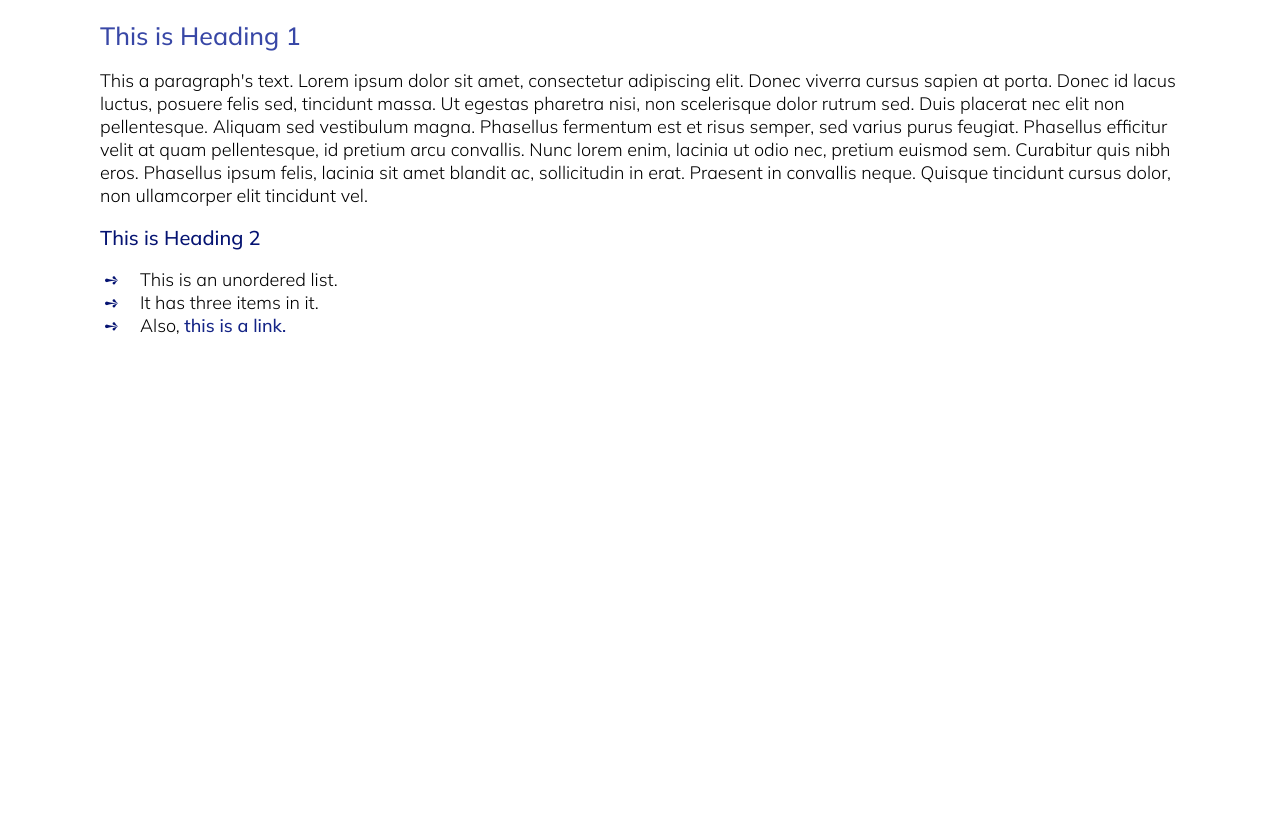
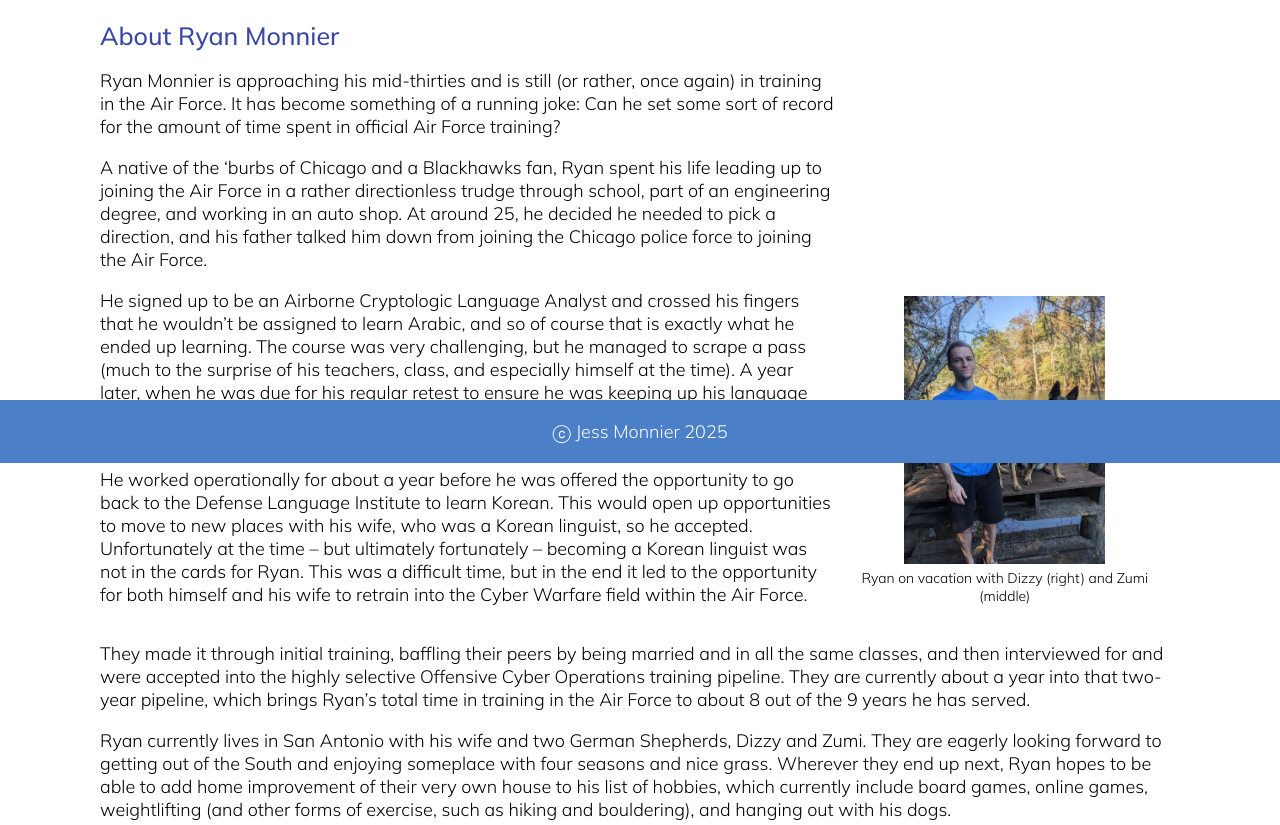
Before and after one commit to jessmonnier/biosite, a plain HTML site: page about.html in a window 1280 px wide. Shown: the part 337-1162 px from the top of the page. Before the commit the page ends 800 px from the top, so only its background shows below. Drawn offline with Linux system fonts and the light colour scheme.

Commit message:
week 5 assignment 2025-04-20

```diff
--- a/about.html
+++ b/about.html
@@ -19,7 +19,7 @@ Last Updated: 11 April 2025
     <link href="https://fonts.googleapis.com/css2?family=DM+Sans:ital,opsz,wght@0,9..40,100..1000;1,9..40,100..1000&family=Mulish:ital,wght@0,200..1000;1,200..1000&display=swap" rel="stylesheet">
 </head>
 
-<body id="body">
+<body>
     <div id="headersmall">
         <div id="title"><a href="index.html">Ryan Monnier</a></div>
         <div id="nav">
@@ -29,17 +29,90 @@ Last Updated: 11 April 2025
         </div>
     </div>
     <div id="container">
-        <h1>This is Heading 1</h1>
-        <p>
-            This a paragraph's text. Lorem ipsum dolor sit amet, consectetur adipiscing elit. Donec viverra cursus sapien at porta. Donec id lacus luctus, posuere felis sed, tincidunt massa. Ut egestas pharetra nisi, non scelerisque dolor rutrum sed. Duis placerat nec elit non pellentesque. Aliquam sed vestibulum magna. Phasellus fermentum est et risus semper, sed varius purus feugiat. Phasellus efficitur velit at quam pellentesque, id pretium arcu convallis. Nunc lorem enim, lacinia ut odio nec, pretium euismod sem. Curabitur quis nibh eros. Phasellus ipsum felis, lacinia sit amet blandit ac, sollicitudin in erat. Praesent in convallis neque. Quisque tincidunt cursus dolor, non ullamcorper elit tincidunt vel.
-        </p>
-        <h2>This is Heading 2</h2>
-        <ul>
-            <li>This is an unordered list.</li>
-            <li>It has three items in it.</li>
-            <li>Also, <a href="https://www.google.com">this is a link.</a></li>
-        </ul>
+        <div class="text-left"><h1>About Ryan Monnier</h1>
+            <p>
+                Ryan Monnier is approaching his mid-thirties and is still (or rather, once again) in training in the Air Force.
+                It has become something of a running joke: Can he set some sort of record for the amount of time spent in official
+                Air Force training?
+            </p>
+            <p>
+                A native of the ‘burbs of Chicago and a Blackhawks fan, Ryan spent his life leading up to joining the Air Force
+                in a rather directionless trudge through school, part of an engineering degree, and working in an auto shop.
+                At around 25, he decided he needed to pick a direction, and his father talked him down from joining the Chicago
+                police force to joining the Air Force.
+            </p>
+            <p>
+                He signed up to be an Airborne Cryptologic Language Analyst and crossed his fingers that he wouldn’t be assigned
+                to learn Arabic, and so of course that is exactly what he ended up learning. The course was very challenging, but
+                he managed to scrape a pass (much to the surprise of his teachers, class, and especially himself at the time).
+                A year later, when he was due for his regular retest to ensure he was keeping up his language skill, he finally
+                felt genuine pride at his efforts with Arabic because he was able to pass on his own without the support of the
+                school environment.
+            </p>
+            <p>
+                He worked operationally for about a year before he was offered the opportunity to go back to the Defense Language
+                Institute to learn Korean. This would open up opportunities to move to new places with his wife, who was a Korean
+                linguist, so he accepted. Unfortunately at the time – but ultimately fortunately – becoming a Korean linguist was
+                not in the cards for Ryan. This was a difficult time, but in the end it led to the opportunity for both himself
+                and his wife to retrain into the Cyber Warfare field within the Air Force.
+            </p>
+        </div>
+        <div class="image-right">
+            <figure>
+                <img src="images/bups.jpg" class="about-img">
+            </figure>
+            <figcaption>
+                Ryan on vacation with Dizzy (right) and Zumi (middle)
+            </figcaption>
+        </div>
+        <div>
+            <p>
+                They made it through initial training, baffling their peers by being married and in all the same classes, and then
+                interviewed for and were accepted into the highly selective Offensive Cyber Operations training pipeline. They are
+                currently about a year into that two-year pipeline, which brings Ryan’s total time in training in the Air Force to
+                about 8 out of the 9 years he has served.
+            </p>
+            <p>
+                Ryan currently lives in San Antonio with his wife and two German Shepherds, Dizzy and Zumi. They are eagerly looking
+                forward to getting out of the South and enjoying someplace with four seasons and nice grass. Wherever they end up next,
+                Ryan hopes to be able to add home improvement of their very own house to his list of hobbies, which currently include
+                board games, online games, weightlifting (and other forms of exercise, such as hiking and bouldering), and hanging out
+                with his dogs.
+            </p>
+        </div>
     </div>
+    <div id="gallery">
+        <div>
+            <figure>
+                <img src="images/pbr-hat.jpg" class="about-img">
+            </figure>
+            <figcaption>
+                Ryan just being silly
+            </figcaption>
+        </div>
+        <div>
+            <figure>
+                <img src="images/diz-big-chair.jpg" class="about-img">
+            </figure>
+            <figcaption>
+                Ryan just being silly
+            </figcaption>
+        </div>
+        <div>
+            <figure>
+                <img src="images/grad-dli.jpg" class="about-img">
+            </figure>
+            <figcaption>
+                Ryan just being silly
+            </figcaption>
+        </div>
+    </div>
+    <div id="pad"></div>
 </body>
+<footer>
+    <div>
+        ⓒ Jess Monnier 2025
+    </div>
+</footer>
 
 </html>
--- a/style.css
+++ b/style.css
@@ -2,16 +2,34 @@
 Jess Monnier
 CSD-340 Biosite Assignment
 Created: 7 April 2025
-Updated: 11 April 2025
+Updated: 20 April 2025
 */
-body {
+body, footer {
     font-family: "Mulish", sans-serif;
     font-optical-sizing: auto;
     font-weight: 300;
     font-style: normal;
     font-size: 18px;
+    margin: 0px;
+}
+body {
     padding: 0px;
-    margin: 0px;
+}
+footer {
+    position: fixed;
+    bottom: 0px;
+    width: 100%;
+    background-color: #4B7FC7;
+    color: #fff;
+    text-align: center;
+    padding-left: 0px;
+    padding-right: 0px;
+}
+footer div {
+    padding-top: 10px;
+    padding-bottom: 10px;
+    margin-top: 10px;
+    margin-bottom: 10px;
 }
 #header {
     background-image: url('images/yosemite.jpg');
@@ -62,6 +80,9 @@ body {
     margin-right: 100px;
     padding-top: 20px;
 }
+#pad {
+    height: 80px;
+}
 h1 {
     font-weight: 500;
     font-size: 25px;
@@ -90,3 +111,31 @@ li::before {
     position: absolute;
     left: 4px;
 }
+.text-left {
+    display: inline-block;
+    padding-right: 10px;
+    width: 68%;
+}
+.image-right {
+    display: inline-block;
+    padding-left: 10px;
+    text-align: center;
+    width: 27%;
+}
+.about-img {
+    width: 95%;
+    height: auto;
+}
+#gallery {
+    display: grid;
+    column-gap: 10px;
+    grid-template-columns: 1fr 1fr 1fr;
+}
+figure {
+    margin-bottom: 0px;
+    text-align: center;
+}
+figcaption {
+    text-align: center;
+    font-size: 14px;
+}
```
Also changed, not shown: hobbies.html (+34 -11 lines), index.html (+8 -3 lines).
